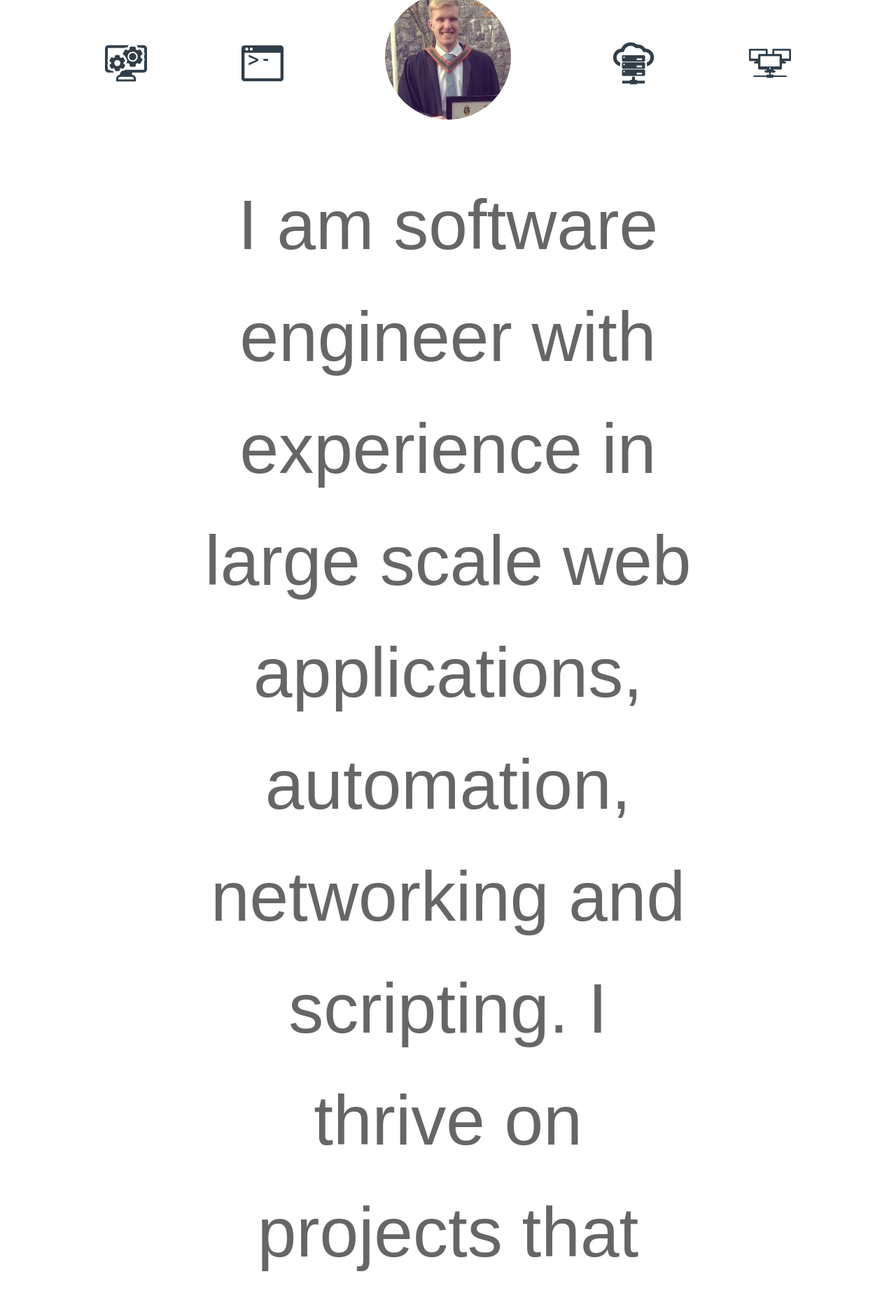
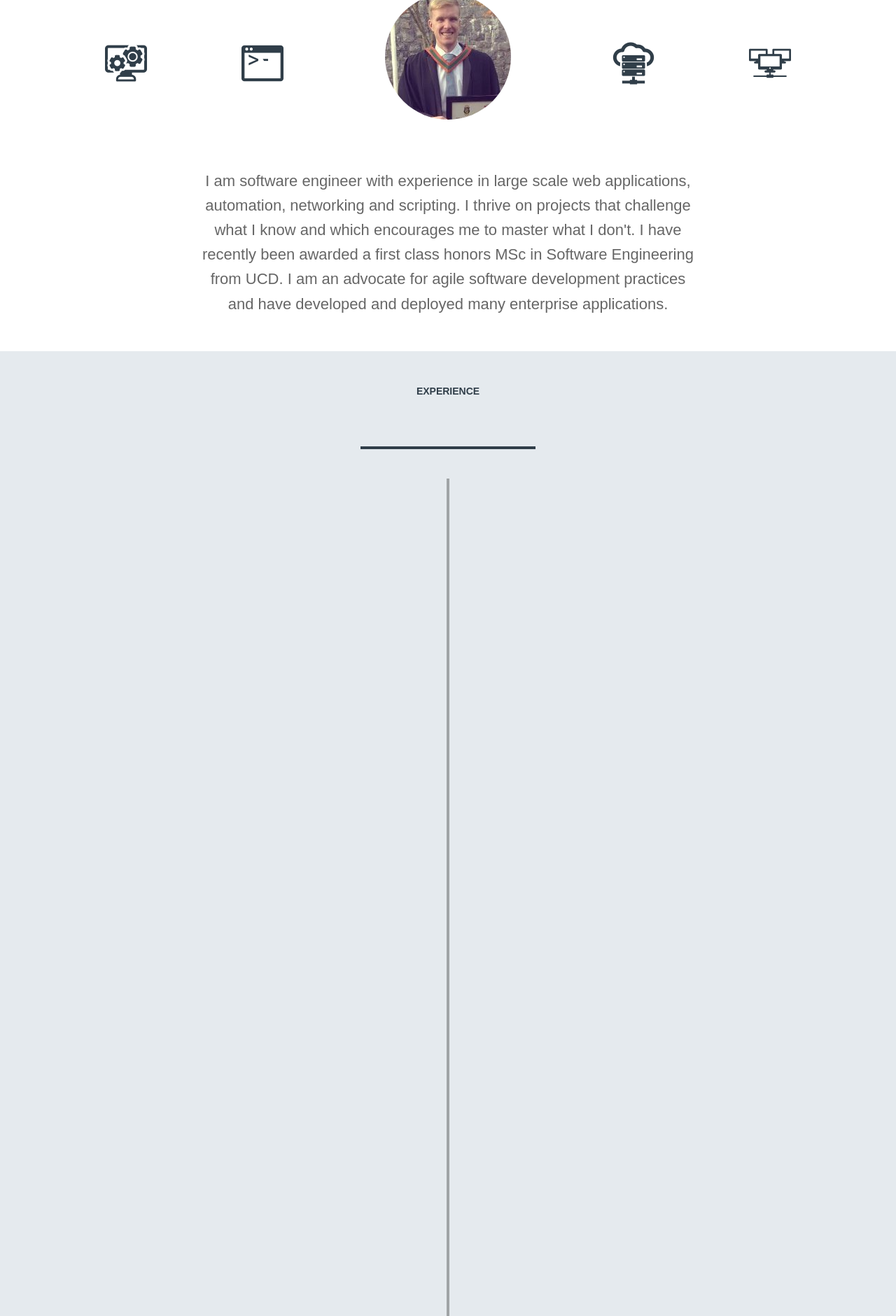
Before and after one commit to bawn92/bawn92.github.io, a Jekyll site: the page built from index.html, in a window 1280 px wide. Shown: the part 651-2532 px from the top of the page at 70% size. Built offline with Jekyll 4.4.1, drawn with Linux system fonts in a browser that asks for light colours; nearby versions of some CDN libraries; Markdown is read by kramdown in place of the engine named in the settings.

Commit message:
Update wrong font size

```diff
--- a/assets/css/3-sections/_about.sass
+++ b/assets/css/3-sections/_about.sass
@@ -97,6 +97,6 @@
   max-width: 750px
   padding: 0 15px
   margin: 50px auto
-  font-size: 100px
+  font-size: 22px
   font-weight: 30
   text-align: center
--- a/assets/css/main.css
+++ b/assets/css/main.css
@@ -875,7 +875,7 @@ footer {
   max-width: 750px;
   padding: 0 15px;
   margin: 50px auto;
-  font-size: 100px;
+  font-size: 22px;
   font-weight: 30;
   text-align: center; }
 
```
